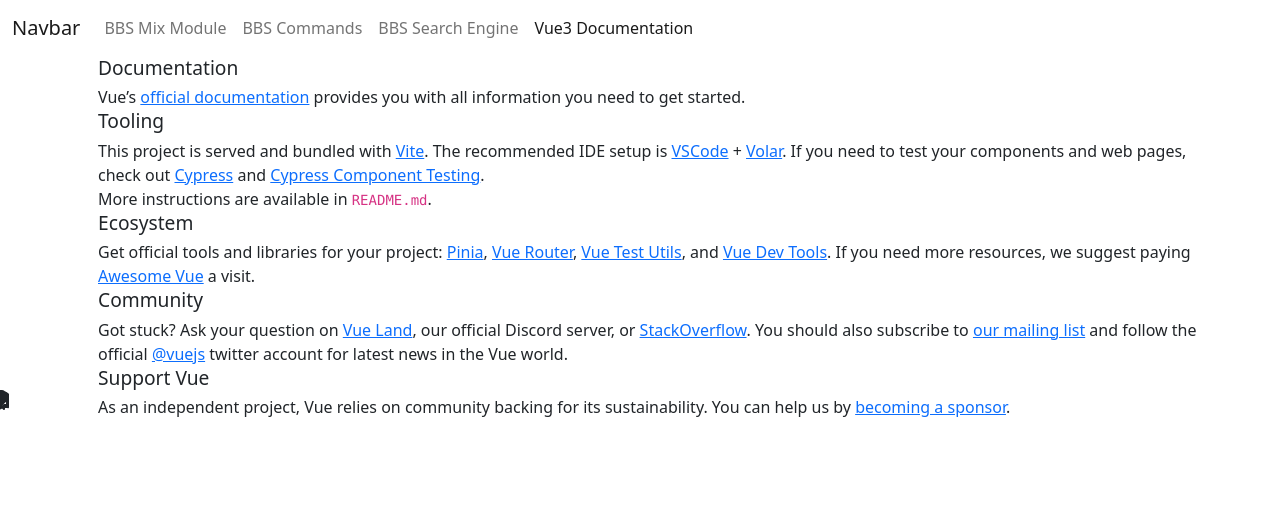
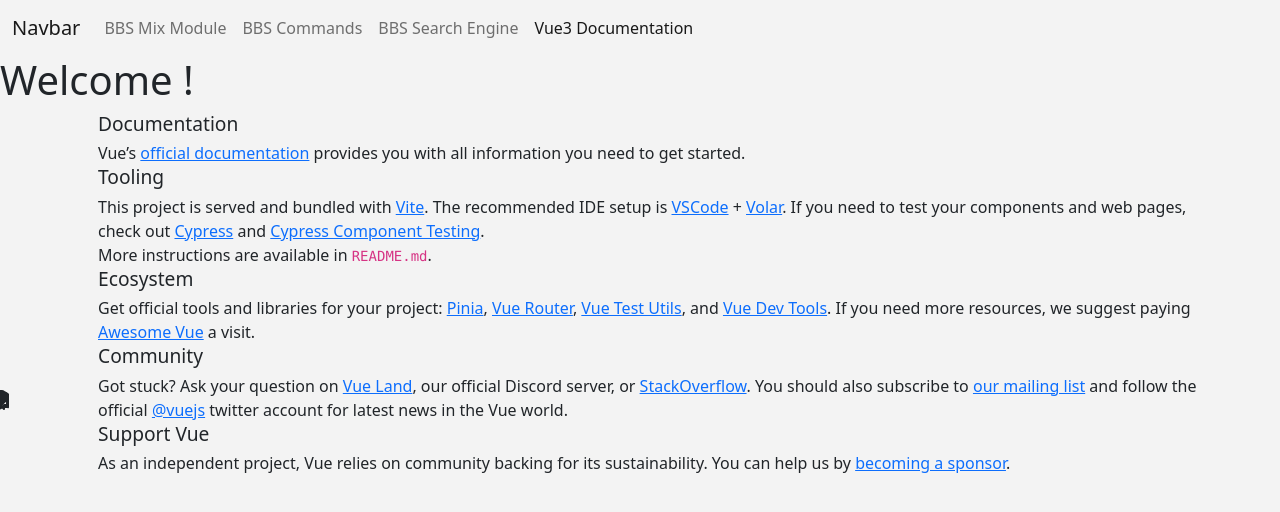
Before and after one commit to bastos71/KH-BBS-companion-app, a Vue app: page /doc in a window 1280 px wide. Shown: the top 512 px of the page. Built offline with nearby package versions, Linux system fonts and the light colour scheme.

Commit message:
build: test deploy

```diff
--- a/src/App.vue
+++ b/src/App.vue
@@ -44,6 +44,8 @@
     </nav>
   </header>
 
+  <h1>Welcome !</h1>
+
   <div class="container">
     <RouterView />
   </div>
--- a/src/assets/main.scss
+++ b/src/assets/main.scss
@@ -1 +1,5 @@
 @import "~bootstrap/scss/bootstrap";
+
+body {
+  background: #f3f3f3;
+}
```
